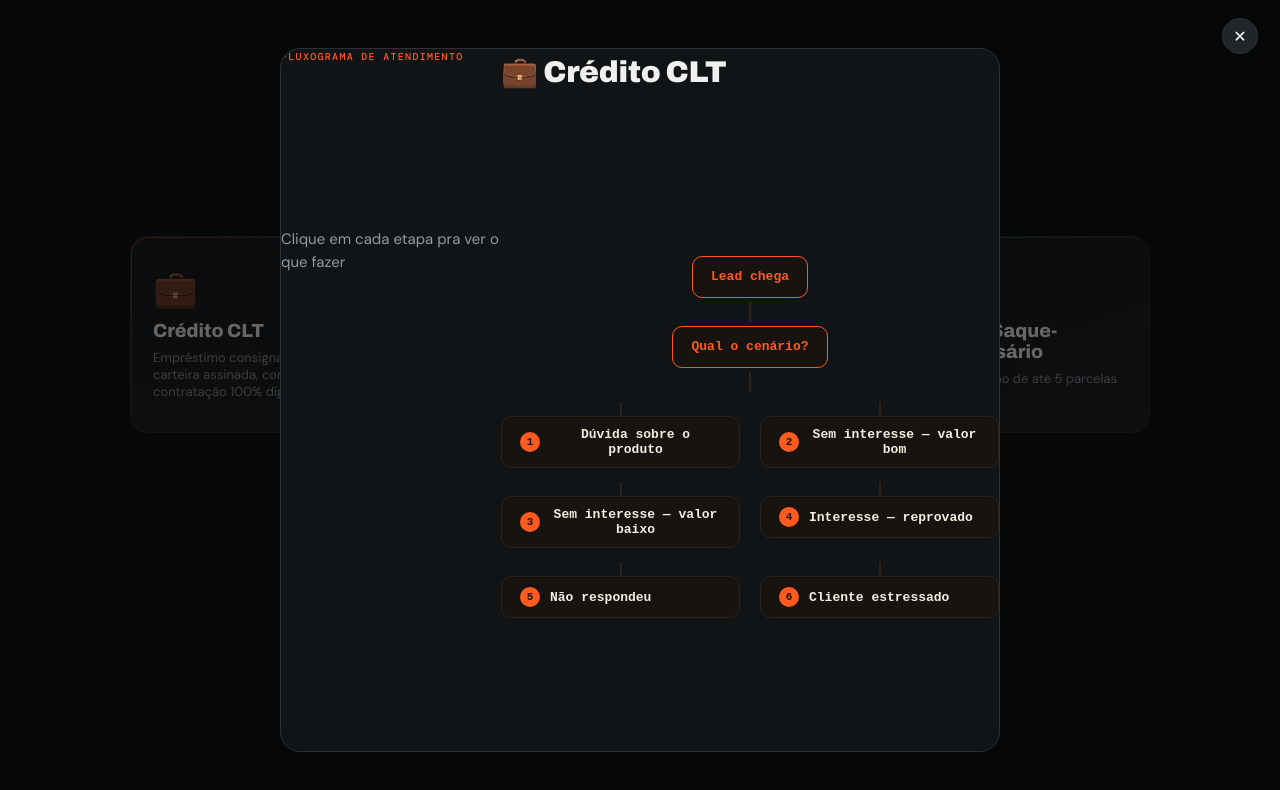
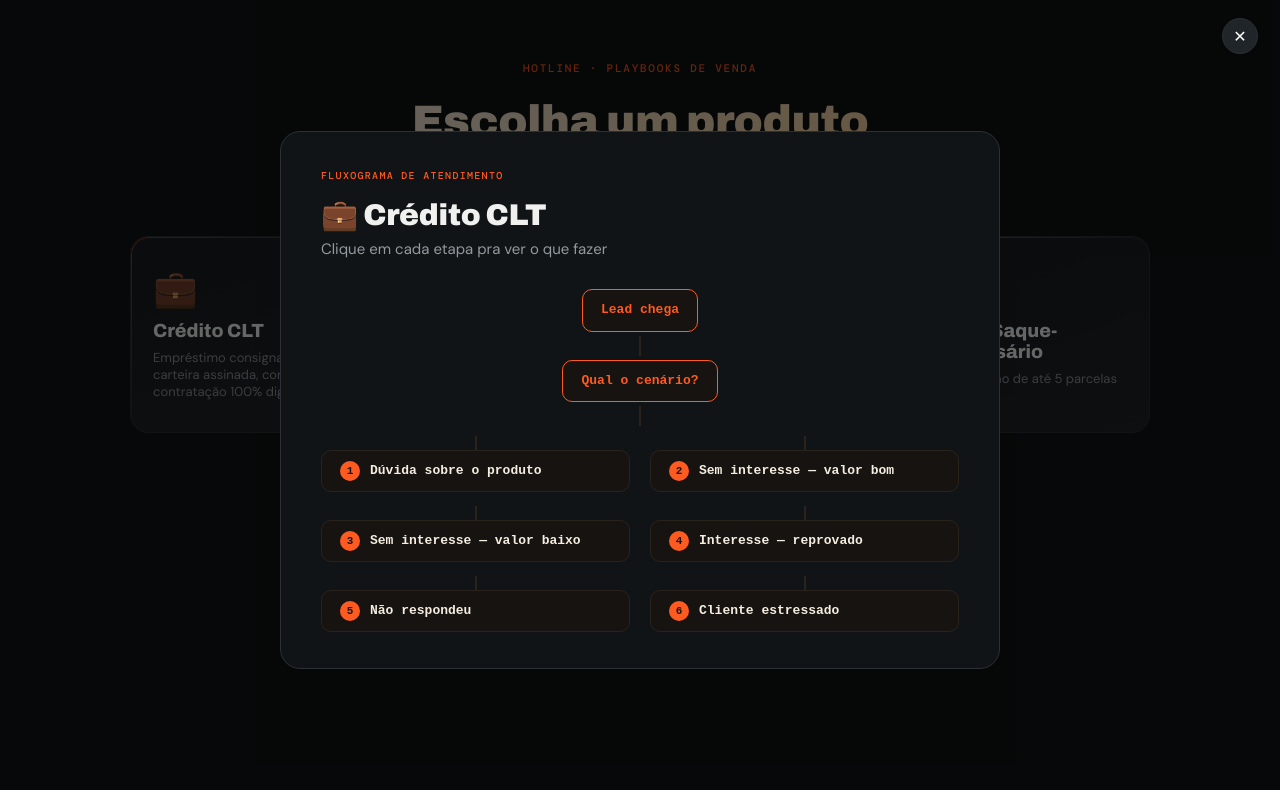
Before and after one commit to rodrigosenculini-gif/hotline-playbook, a React (Vite) app: page / in a window 1280 px wide. Both pictures are taken after a click on the button "🗺️ Ver fluxograma de atendimento". Shown: the top 790 px of the page. Built offline with nearby package versions, Linux system fonts and the light colour scheme.

Commit message:
Corrige fluxograma navegavel: usava a classe .playbook-sheet (grid de 2 colunas pra menu+conteudo) sem ter menu, ficando espremido numa faixa de 220px e cortando o titulo. Agora tem classe propria de bloco unico

```diff
--- a/src/components/FluxogramaModal.jsx
+++ b/src/components/FluxogramaModal.jsx
@@ -16,7 +16,7 @@ export default function FluxogramaModal({ product, onClose }) {
       onClick={onClose}
     >
       <motion.div
-        className="playbook-sheet"
+        className="fluxograma-sheet"
         style={{ '--accent': product.color, maxWidth: 720, overflowY: 'auto' }}
         initial={{ opacity: 0, y: 30, scale: 0.98 }}
         animate={{ opacity: 1, y: 0, scale: 1 }}
--- a/src/index.css
+++ b/src/index.css
@@ -210,3 +210,11 @@ section{scroll-margin-top:20px; margin-bottom:46px;}
   padding:12px 20px; border-radius:10px; cursor:pointer; text-align:center;
 }
 .fluxograma-link-btn:hover{ border-color:#ff5a1f; }
+
+/* Ficha do fluxograma navegavel -- layout simples de bloco unico, sem o
+   grid de 2 colunas do .playbook-sheet (que e so pra Info/Dicas) */
+.fluxograma-sheet{
+  --accent:#ff5a1f;
+  width:100%; max-width:720px; max-height:88vh; background:var(--bg); border-radius:20px;
+  border:1px solid var(--border); position:relative; padding:36px 40px; overflow-y:auto;
+}
```
